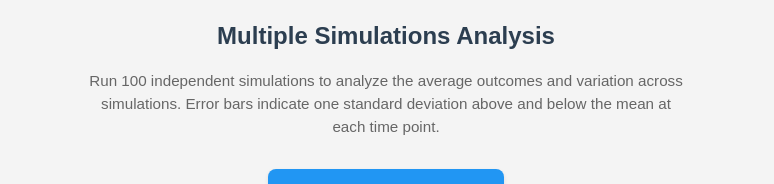
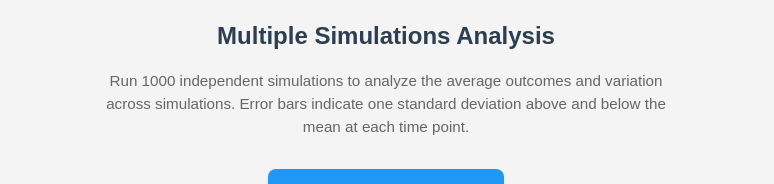
Before and after one commit to donaldbraman/prosecutors-paradox, a website: page index.html in a window 1280 px wide. Shown: the part 1407-1591 px from the top of the page, without its empty margins (254-1028 px from the left). Drawn offline with nearby package versions, Linux system fonts and the light colour scheme.

Commit message:
Update index.html to 1000 sims

```diff
--- a/index.html
+++ b/index.html
@@ -115,7 +115,7 @@
     <div class="section-title">Multiple Simulations Analysis</div>
     <div class="multiple-sims-container">
         <p class="description">
-            Run 100 independent simulations to analyze the average outcomes and variation across simulations.
+            Run 1000 independent simulations to analyze the average outcomes and variation across simulations.
             Error bars indicate one standard deviation above and below the mean at each time point.
         </p>
         <button id="run_multiple_simulations" class="primary-button">Run Multiple Simulations</button>
```
